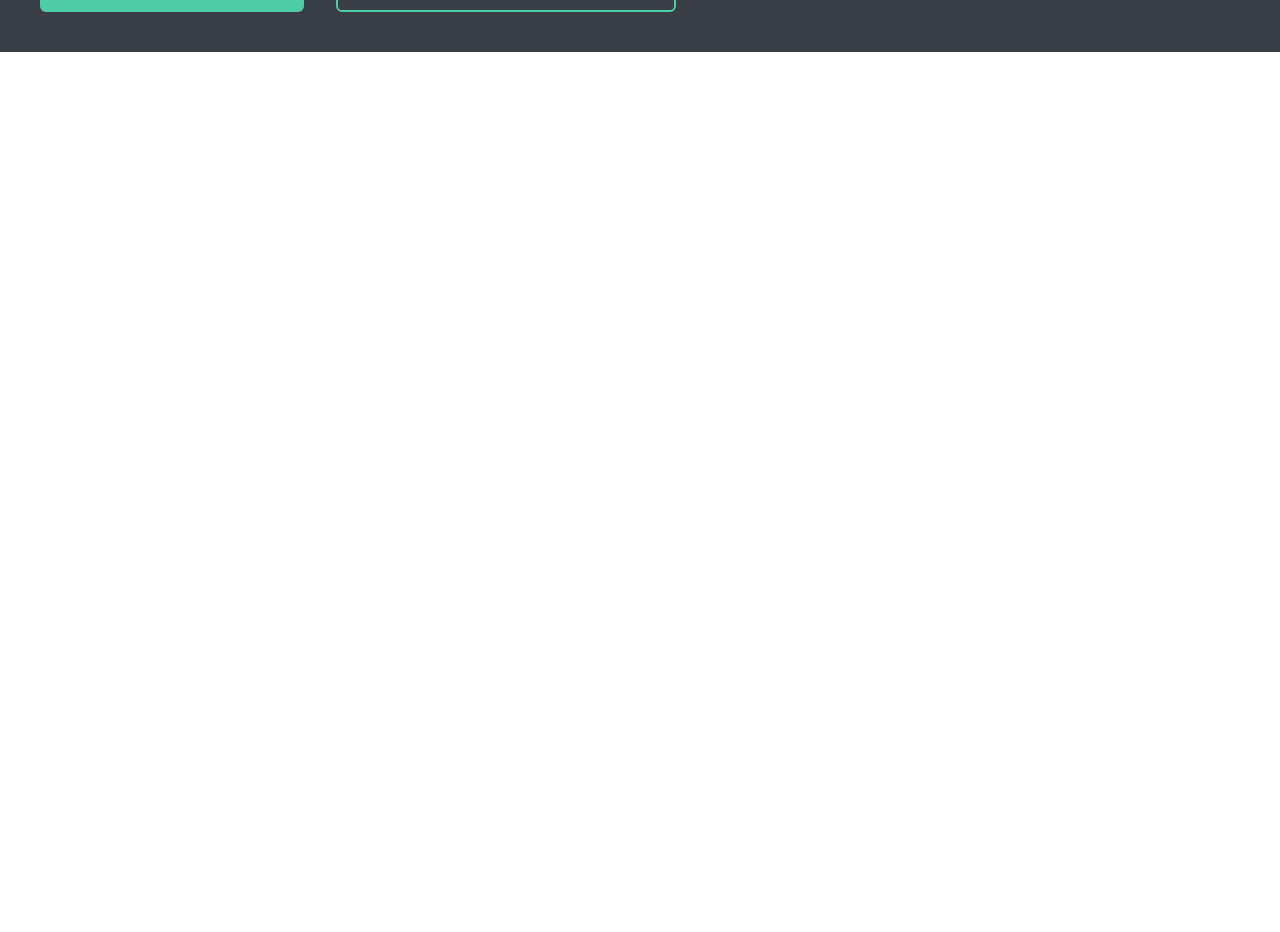
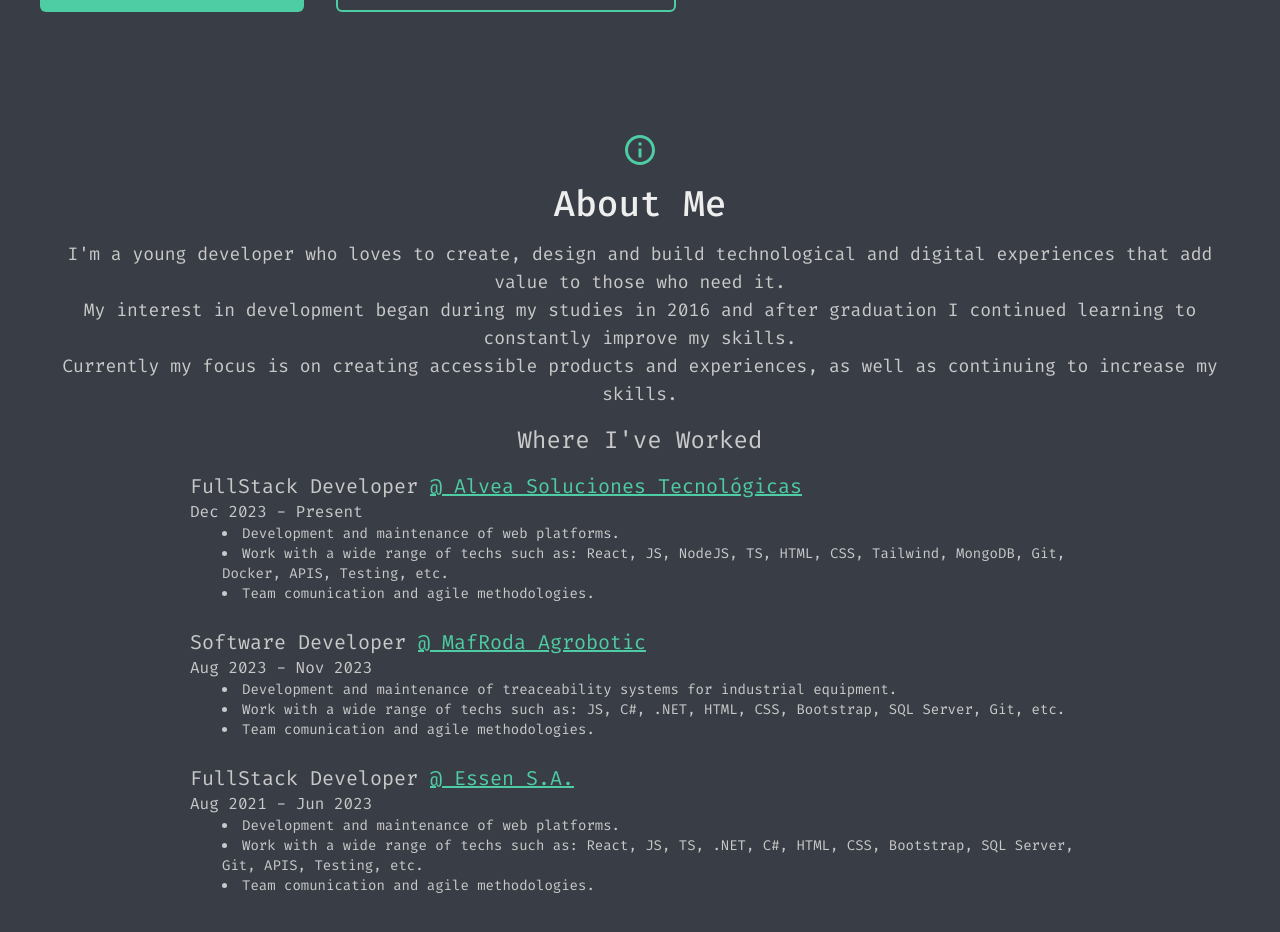
Before and after one commit to ManuelDiLena/dilenman-portfolio, a React (Vite) app: page / in a window 1280 px wide. Shown: the part 540-1472 px from the top of the page. Before the commit the page ends 800 px from the top, so only its background shows below. Built offline with nearby package versions, Linux system fonts and the light colour scheme.

Commit message:
About section

```diff
--- a/src/App.jsx
+++ b/src/App.jsx
@@ -1,4 +1,5 @@
 import './App.css'
+import About from './components/About'
 import Home from './components/Home'
 import Navbar from './components/Navbar'
 
@@ -7,6 +8,7 @@ function App() {
     <div className='bg-gray-900 body-font bg-gray text-light'>
         <Navbar />
         <Home />
+        <About />
     </div>
   )
 }
--- /dev/null
+++ b/src/components/About.jsx
@@ -0,0 +1,55 @@
+import { RiInformationLine } from 'react-icons/ri';
+
+export default function About() {
+  return (
+    <section id='about'>
+      <div className='container mx-auto flex flex-col px-10 sm:py-20 py-16 bg-gray justify-around items-center'>
+        <RiInformationLine className='text-rocketblue w-10 inline-block sm:text-4xl text-3xl mb-4' />
+        <h1 className='sm:text-4xl text-2xl font-medium title-font text-light mb-4'>
+          About Me
+        </h1>
+        <div className='mb-4 text-text sm:text-lg text-center'>
+          <p>I'm a young developer who loves to create, design and build technological and digital experiences that add value to those who need it.</p>
+          <p>My interest in development began during my studies in 2016 and after graduation I continued learning to constantly improve my skills.</p>
+          <p>Currently my focus is on creating accessible products and experiences, as well as continuing to increase my skills.</p>
+        </div>
+        <h2 className='sm:text-2xl text-xl text-text mb-4'>
+          Where I've Worked
+        </h2>
+        <div className='flex flex-col text-text mb-6 sm:w-3/4'>
+          <h3 className='sm:text-xl text-1'>
+            FullStack Developer <a href='https://alvea.es/' className='text-rocketblue underline'>@ Alvea Soluciones Tecnológicas</a>
+          </h3>
+          <p className='sm:text-base'>Dec 2023 - Present</p>
+          <ul className='text-sm list-disc list-inside pl-8'>
+            <li>Development and maintenance of web platforms.</li>
+            <li>Work with a wide range of techs such as: React, JS, NodeJS, TS, HTML, CSS, Tailwind, MongoDB, Git, Docker, APIS, Testing, etc.</li>
+            <li>Team comunication and agile methodologies.</li>
+          </ul>
+        </div>
+        <div className='flex flex-col text-text mb-6 sm:w-3/4'>
+          <h3 className='sm:text-xl text-1'>
+            Software Developer <a href='https://www.maf-roda.com/es/' className='text-rocketblue underline'>@ MafRoda Agrobotic</a>
+          </h3>
+          <p className='sm:text-base'>Aug 2023 - Nov 2023</p>
+          <ul className='text-sm list-disc list-inside pl-8'>
+            <li>Development and maintenance of treaceability systems for industrial equipment.</li>
+            <li>Work with a wide range of techs such as: JS, C#, .NET, HTML, CSS, Bootstrap, SQL Server, Git, etc.</li>
+            <li>Team comunication and agile methodologies.</li>
+          </ul>
+        </div>
+        <div className='flex flex-col text-text mb-6 sm:w-3/4'>
+          <h3 className='sm:text-xl text-1'>
+            FullStack Developer <a href='https://www.essen.com.ar/home/' className='text-rocketblue underline'>@ Essen S.A.</a>
+          </h3>
+          <p className='sm:text-base'>Aug 2021 - Jun 2023</p>
+          <ul className='text-sm list-disc list-inside pl-8'>
+            <li>Development and maintenance of web platforms.</li>
+            <li>Work with a wide range of techs such as: React, JS, TS, .NET, C#, HTML, CSS, Bootstrap, SQL Server, Git, APIS, Testing, etc.</li>
+            <li>Team comunication and agile methodologies.</li>
+          </ul>
+        </div>
+      </div>
+    </section>
+  );
+}
--- a/src/components/Home.jsx
+++ b/src/components/Home.jsx
@@ -15,10 +15,10 @@ export default function Home() {
             Manuel Di Lena
           </h1>
           <h2 className='text-rocketblue title-font sm:text-5xl text-4xl'>
-            Front-end Developer
+            FullStack Developer
           </h2>
           <div className='sm:mt-8 mt-4 sm:text-left text-text sm:text-xl sm:w-3/4'>
-            <p className='mb-4'>I’m a Software Developer specializing in building (and occasionally designing) digital experiences.</p>
+            <p className='mb-4'>A developer based in Valencia, Spain, specializing in building (and occasionally designing) seamless digital experiences.</p>
             <p>I really like creating, designing and building products to help solve and improve problems.</p>
           </div>
           <div className='flex sm:justify-start justify-around mt-8 sm:text-3xl'>
```
